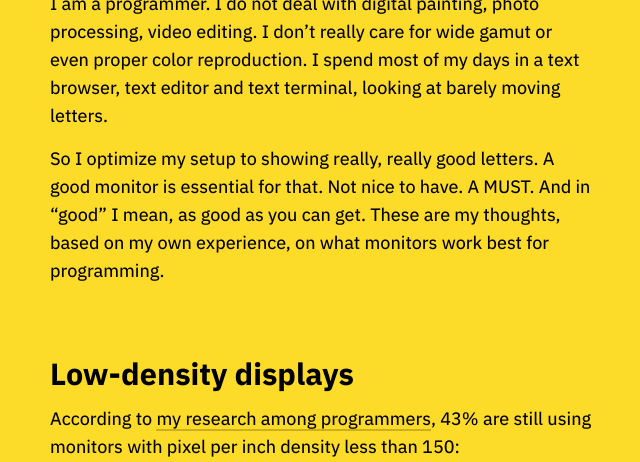
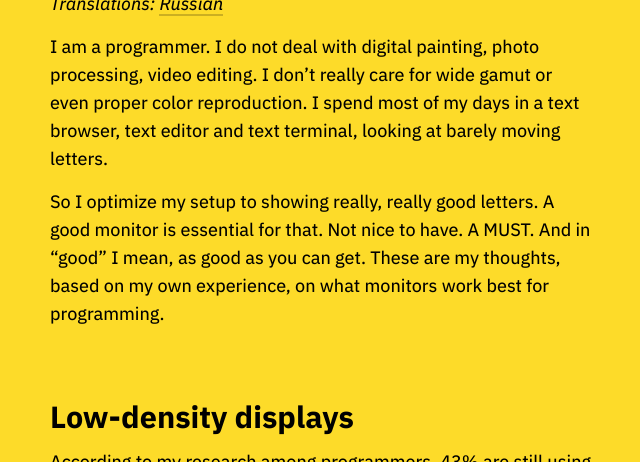
Before and after one commit to tonsky/tonsky.github.io, a Jekyll site: the page built from _posts/2020-06-17-monitors.md, in a window 1280 px wide and 900 px high, scrolled down 423 px, cut to the strip 264-726 px from the top of the window. Shown: the whole strip, without its empty margins (319-959 px from the left). Built offline with Jekyll 4.4.1, drawn with Linux system fonts in a browser that asks for light colours.

Commit message:
/monitors/ RU translation

```diff
--- a/_posts/2020-06-17-monitors.md
+++ b/_posts/2020-06-17-monitors.md
@@ -17,6 +17,8 @@ hackernews_id: 23551983
     <img src="./cover.gif">
     Illustration by <a href="https://www.behance.net/yuliaprokopova" target="_blank">Yulia Prokopova</a>
 </figure>
+
+_Translations: [Russian](https://habr.com/ru/post/508824/)_
 
 I am a programmer. I do not deal with digital painting, photo processing, video editing. I don’t really care for wide gamut or even proper color reproduction. I spend most of my days in a text browser, text editor and text terminal, looking at barely moving letters.
 
```
